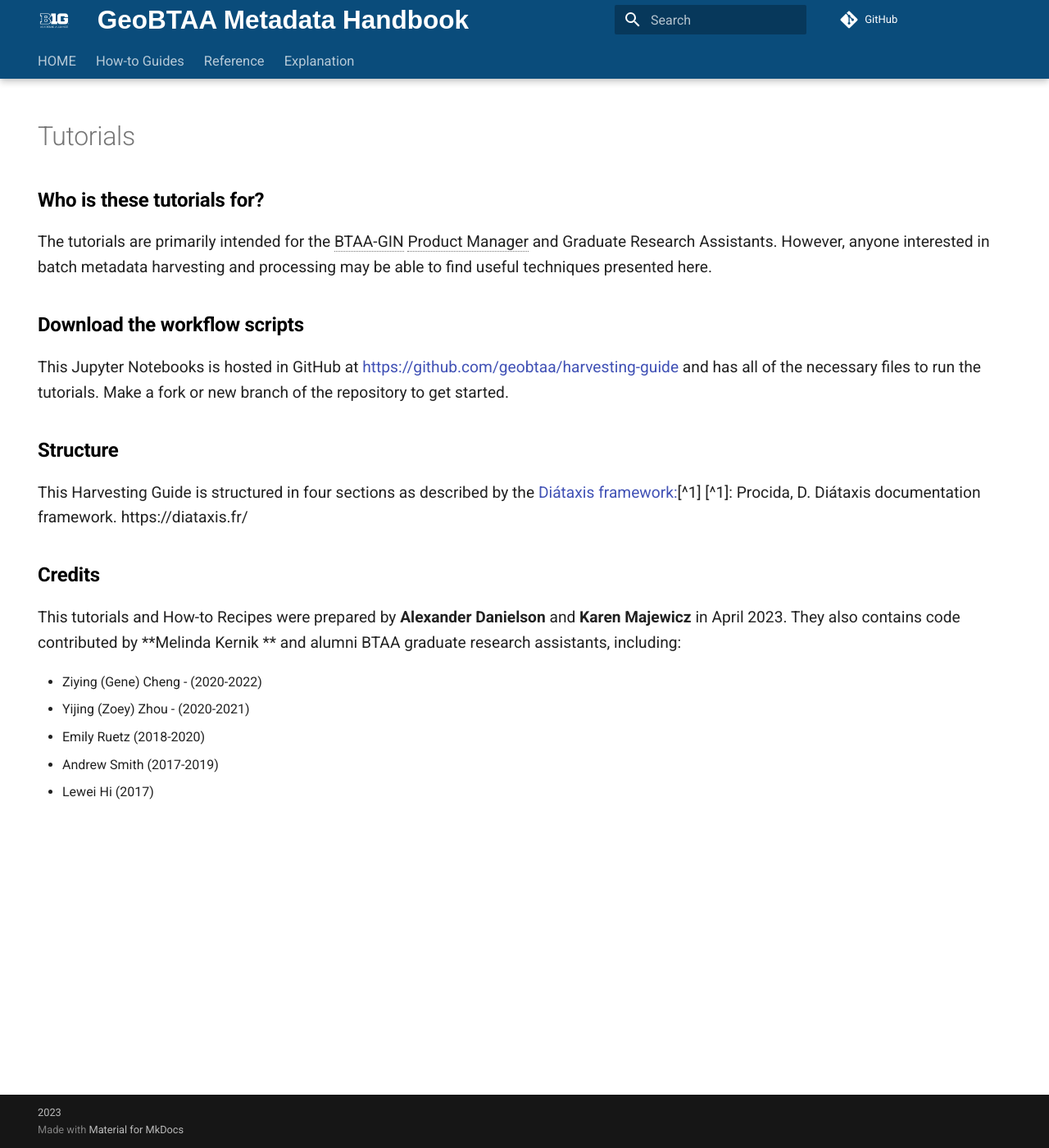
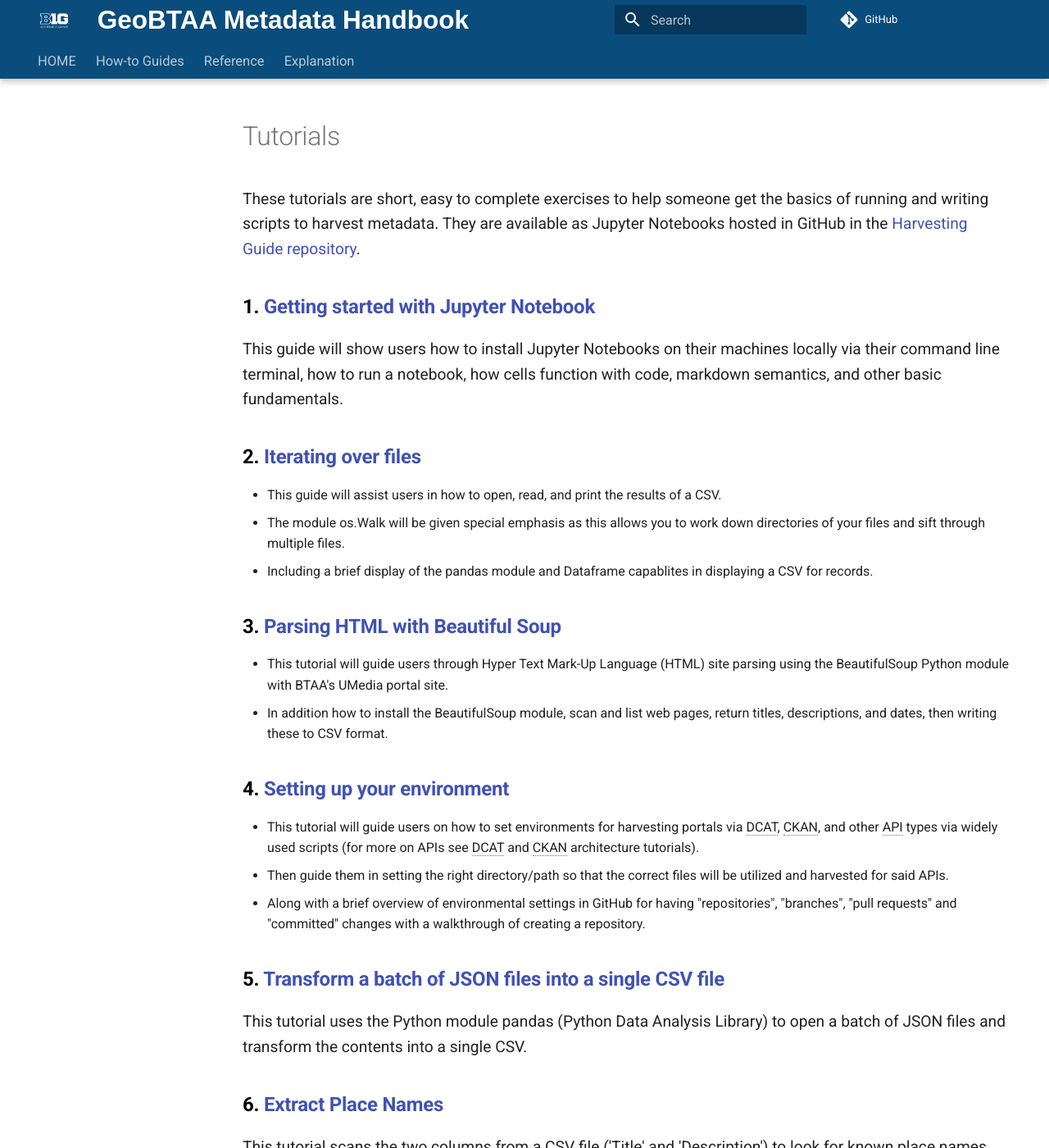
Before and after one commit to geobtaa/metadata, an MkDocs documentation site: the page built from docs/tutorials.md, in a window 1280 px wide and 1400 px high. Shown: the whole window at 82% size. Built offline with MkDocs 1.6.1 and Material for MkDocs 9.7.7, drawn with Linux system fonts in a browser that asks for light colours; comment, search, counter and statistics services are not loaded; some of the changed text lies outside the part shown.

Commit message:
Add tutorials page

```diff
--- a/docs/tutorials.md
+++ b/docs/tutorials.md
@@ -1,31 +1,44 @@
 ---
 hide:
-  - navigation
-  - toc
 ---
 
+These tutorials are short, easy to complete exercises to help someone get the basics of running and writing scripts to harvest metadata. They are available as Jupyter Notebooks hosted in GitHub in the [Harvesting Guide repository](https://github.com/geobtaa/harvesting-guide).
 
-## Who is these tutorials for?
+## 1. [Getting started with Jupyter Notebook](https://github.com/geobtaa/harvesting-guide/tree/main/docs/1-Tutorials/T-01_getting-started-jupyter)
 
-The tutorials are primarily intended for the BTAA-GIN Product Manager and Graduate Research Assistants. However, anyone interested in batch metadata harvesting and processing may be able to find useful techniques presented here.
+This guide will show users how to install Jupyter Notebooks on their machines locally via their command line terminal, how to run a notebook, how cells function with code, markdown semantics, and other basic fundamentals.
 
-## Download the workflow scripts
+## 2. [Iterating over files](https://github.com/geobtaa/harvesting-guide/blob/main/docs/1-Tutorials/T-02_iterating-files)
 
-This Jupyter Notebooks is hosted in GitHub at [https://github.com/geobtaa/harvesting-guide](https://github.com/geobtaa/harvesting-guide) and has all of the necessary files to run the tutorials. Make a fork or new branch of the repository to get started.
+* This guide will assist users in how to open, read, and print the results of a CSV.
+* The module os.Walk will be given special emphasis as this allows you to work down directories of your files and sift through multiple files.
+* Including a brief display of the pandas module and Dataframe capablites in displaying a CSV for records.
 
-## Structure
+## 3. [Parsing HTML with Beautiful Soup](https://github.com/geobtaa/harvesting-guide/tree/main/docs/1-Tutorials/T-03_parsing-html-beautiful-soup)
 
-This Harvesting Guide is structured in four sections as described by the [Diátaxis framework:](https://diataxis.fr)[^1]
-[^1]: Procida, D. Diátaxis documentation framework. https://diataxis.fr/
+* This tutorial will guide users through Hyper Text Mark-Up Language (HTML) site parsing using the BeautifulSoup Python module with BTAA's UMedia portal site.
+* In addition how to install the BeautifulSoup module, scan and list web pages, return titles, descriptions, and dates, then writing these to CSV format.
 
+## 4. [Setting up your environment](https://github.com/geobtaa/harvesting-guide/blob/main/docs/1-Tutorials/Environment%20Setup%20Tutorial)
 
+* This tutorial will guide users on how to set environments for harvesting portals via DCAT, CKAN, and other API types via widely used scripts (for more on APIs see DCAT and CKAN architecture tutorials).
+* Then guide them in setting the right directory/path so that the correct files will be utilized and harvested for said APIs.
+* Along with a brief overview of environmental settings in GitHub for having "repositories", "branches", "pull requests" and "committed" changes with a walkthrough of creating a repository.
 
-## Credits
+## 5. [Transform a batch of JSON files into a single CSV file](https://github.com/geobtaa/harvesting-guide/blob/main/docs/1-Tutorials/Other/json2csv.ipynb)
 
-This tutorials and How-to Recipes were prepared by **Alexander Danielson** and **Karen Majewicz** in April 2023.  They also contains code contributed by **Melinda Kernik ** and alumni BTAA graduate research assistants, including:
+This tutorial uses the Python module pandas (Python Data Analysis Library) to open a batch of JSON files and transform the contents into a single CSV.
 
-* Ziying (Gene) Cheng - (2020-2022)
-* Yijing (Zoey) Zhou - (2020-2021)
-* Emily Ruetz (2018-2020)
-* Andrew Smith (2017-2019)
-* Lewei Hi (2017)
+## 6. [Extract Place Names](https://github.com/geobtaa/harvesting-guide/blob/main/docs/1-Tutorials/Other/extractPlaceNames.ipynb)
+
+This tutorial scans the two columns from a CSV file ('Title' and 'Description') to look for known place names and writes the values to a separate field.
+
+## 7. [Merge CSV files based on a shared column](https://github.com/geobtaa/harvesting-guide/blob/main/docs/1-Tutorials/Other/Merge%20CSV%20files%20based%20on%20a%20shared%20column.ipynb)
+
+This tutorial will take two CSV files and combine them using a shared key.
+
+## 8. [Use OpenStreetMap to generate bounding boxes](https://github.com/geobtaa/harvesting-guide/blob/main/docs/1-Tutorials/Other/osm.py)
+
+!!! info "Credits"
+
+	These tutorials were prepared by Alexander Danielson and Karen Majewicz in April 2023.
```
